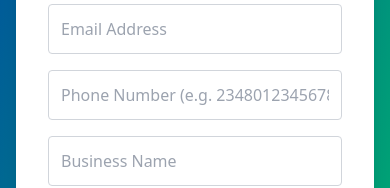
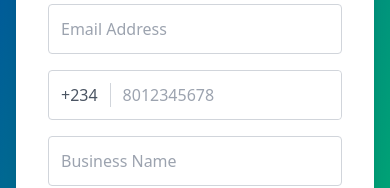
Before and after one commit to Ademolah/QuickInvoiceFrontend, a React (Create React App) app: page /register in a window 390 px wide. Shown: the part 335-523 px from the top of the page. Built offline with nearby package versions, Linux system fonts and the light colour scheme.

Commit message:
adjusted phone number input

```diff
--- a/src/pages/InvoiceDetails.jsx
+++ b/src/pages/InvoiceDetails.jsx
@@ -451,7 +451,7 @@ export default function InvoiceDetails() {
                 <h3 className="text-sm font-semibold text-[#0046A5]">From</h3>
                 <p className="font-bold text-gray-800">{user?.businessName || "-"}</p>
                 {user?.email && <p className="text-sm text-gray-600">{user.name}</p>}
-                {user?.phone && <p className="text-sm text-gray-600">+{user.phone}</p>}
+                {user?.phone && <p className="text-sm text-gray-600">{user.phone}</p>}
               </div>
 
               <div>
--- a/src/pages/Register.jsx
+++ b/src/pages/Register.jsx
@@ -86,7 +86,29 @@ export default function Register() {
             required
           />
 
-          <input
+          <div className="flex items-center border border-gray-300 rounded focus-within:ring-2 focus-within:ring-[#0046A5]">
+  {/* Hardcoded prefix */}
+  <span className="px-3 text-gray-600  border-r border-gray-300">
+    +234
+  </span>
+
+  {/* Input field */}
+  <input
+    type="tel"
+    name="phone"
+    placeholder="8012345678"
+    value={formData.phone}
+    onChange={(e) => {
+      // remove any leading 0 automatically
+      let value = e.target.value.replace(/^0+/, "");
+      setFormData({ ...formData, phone: value });
+    }}
+    className="w-full p-3 rounded-r focus:outline-none"
+    required
+  />
+</div>
+
+          {/* <input
             type="tel"
             name="phone"
             placeholder="Phone Number (e.g. 2348012345678)"
@@ -94,7 +116,7 @@ export default function Register() {
             onChange={handleChange}
             className="w-full border border-gray-300 p-3 rounded focus:outline-none focus:ring-2 focus:ring-[#0046A5]"
             required
-          />
+          /> */}
 
           <input
             type="text"
```
